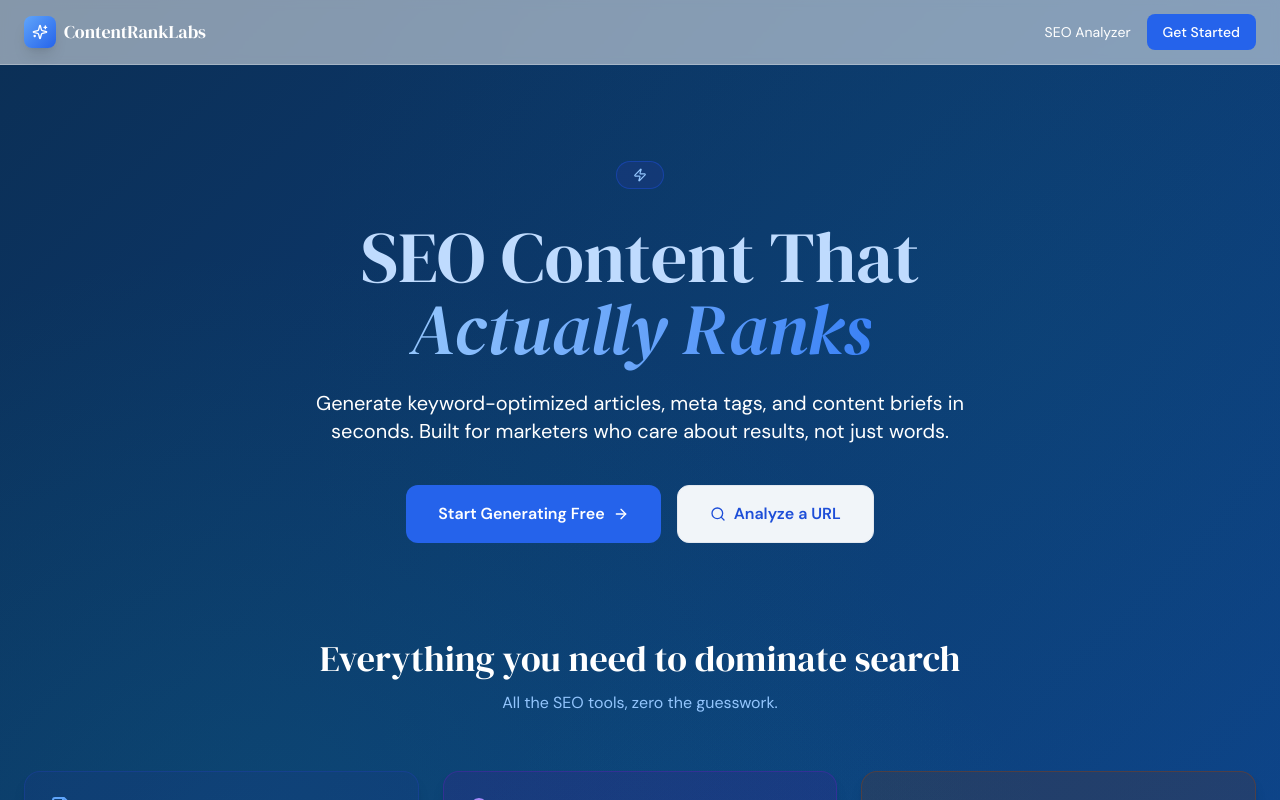
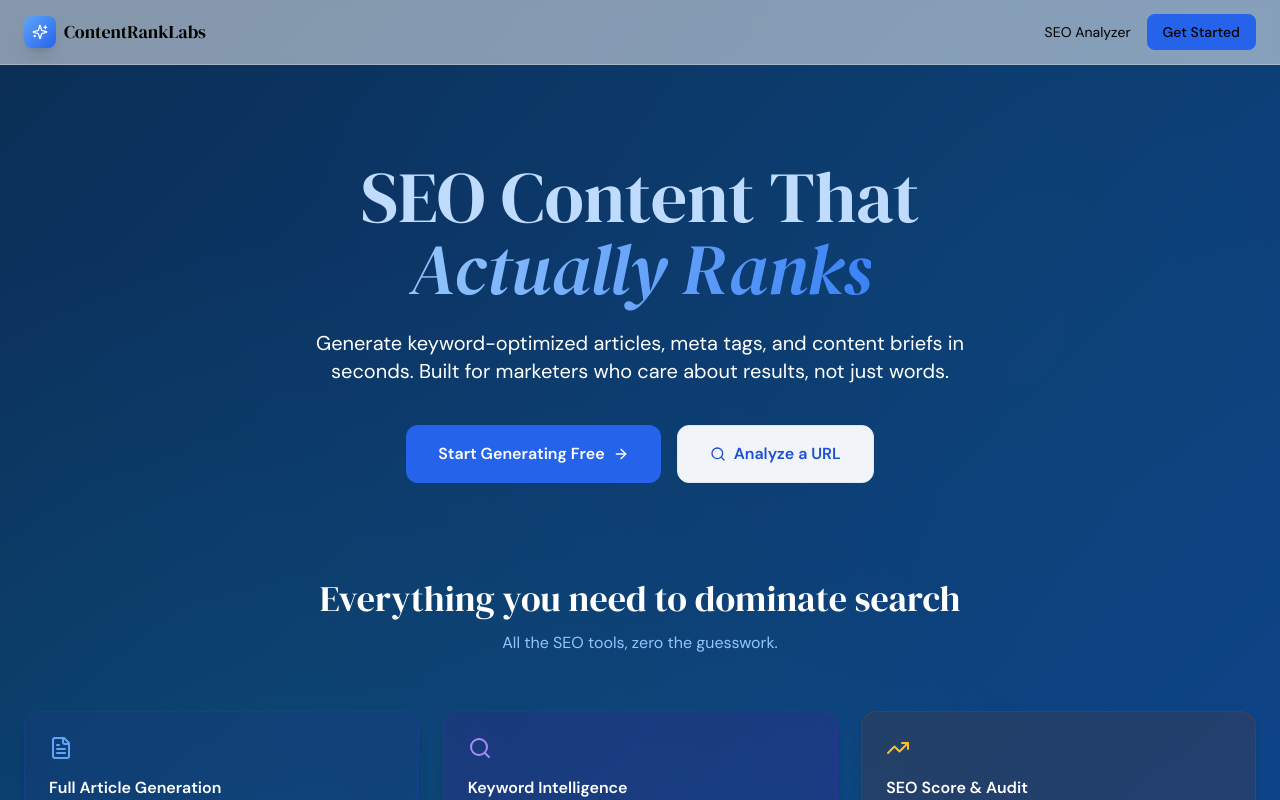
Before and after one commit to Dixitsoni/seo, a Next.js app: page / in a window 1280 px wide. Shown: the top 800 px of the page. Built offline with nearby package versions, Linux system fonts and the light colour scheme.

Commit message:
initialize Project

```diff
--- a/app/globals.css
+++ b/app/globals.css
@@ -12,6 +12,31 @@
   box-sizing: border-box;
   margin: 0;
   padding: 0;
+}
+
+.bg-white,
+.bg-white\/50,
+.bg-white\/40,
+.bg-white\/30,
+.bg-white\/20,
+.bg-white\/10 {
+  color: #000 !important;
+}
+
+.bg-white :is(a,button,input,textarea,select,span,p,div),
+.bg-white\/50 :is(a,button,input,textarea,select,span,p,div),
+.bg-white\/40 :is(a,button,input,textarea,select,span,p,div),
+.bg-white\/30 :is(a,button,input,textarea,select,span,p,div),
+.bg-white\/20 :is(a,button,input,textarea,select,span,p,div),
+.bg-white\/10 :is(a,button,input,textarea,select,span,p,div) {
+  color: #000 !important;
+}
+
+input,
+textarea,
+select,
+button {
+  color: inherit;
 }
 
 html {
--- a/app/page.tsx
+++ b/app/page.tsx
@@ -15,7 +15,7 @@ export default function HomePage() {
             <span className="font-display text-lg text-white dark:text-surface-50">ContentRankLabs</span>
           </div>
           <div className="flex items-center gap-4">
-            <Link href="/analyze" className="text-sm text-white hover:text-surface-900 transition-colors">SEO Analyzer</Link>
+            <Link href="/analyze" className="text-sm text-surface-900 dark:text-white hover:text-surface-600 transition-colors">SEO Analyzer</Link>
             <Link href="/dashboard" className="text-sm bg-brand-600 hover:bg-brand-500 text-white px-4 py-2 rounded-lg transition-colors font-medium">
               Get Started
             </Link>
@@ -28,10 +28,6 @@ export default function HomePage() {
       <section className="flex-1 flex items-center justify-center px-6 py-24">
         <div className="max-w-4xl mx-auto text-center">
           {/* Badge */}
-          <div className="inline-flex items-center gap-2 bg-brand-900/40 border border-brand-700/50 text-brand-300 px-4 py-1.5 rounded-full text-sm font-medium mb-8 animate-fade-in">
-            <Zap className="w-3.5 h-3.5" />
-            {/* Powered by Claude AI */}
-          </div>
 
           {/* Headline */}
           <h1 className="font-display text-5xl md:text-7xl text-blue-200 leading-[1.05] mb-6 animate-slide-up" style={{ animationDelay: '0.1s', opacity: 0 }}>
```
